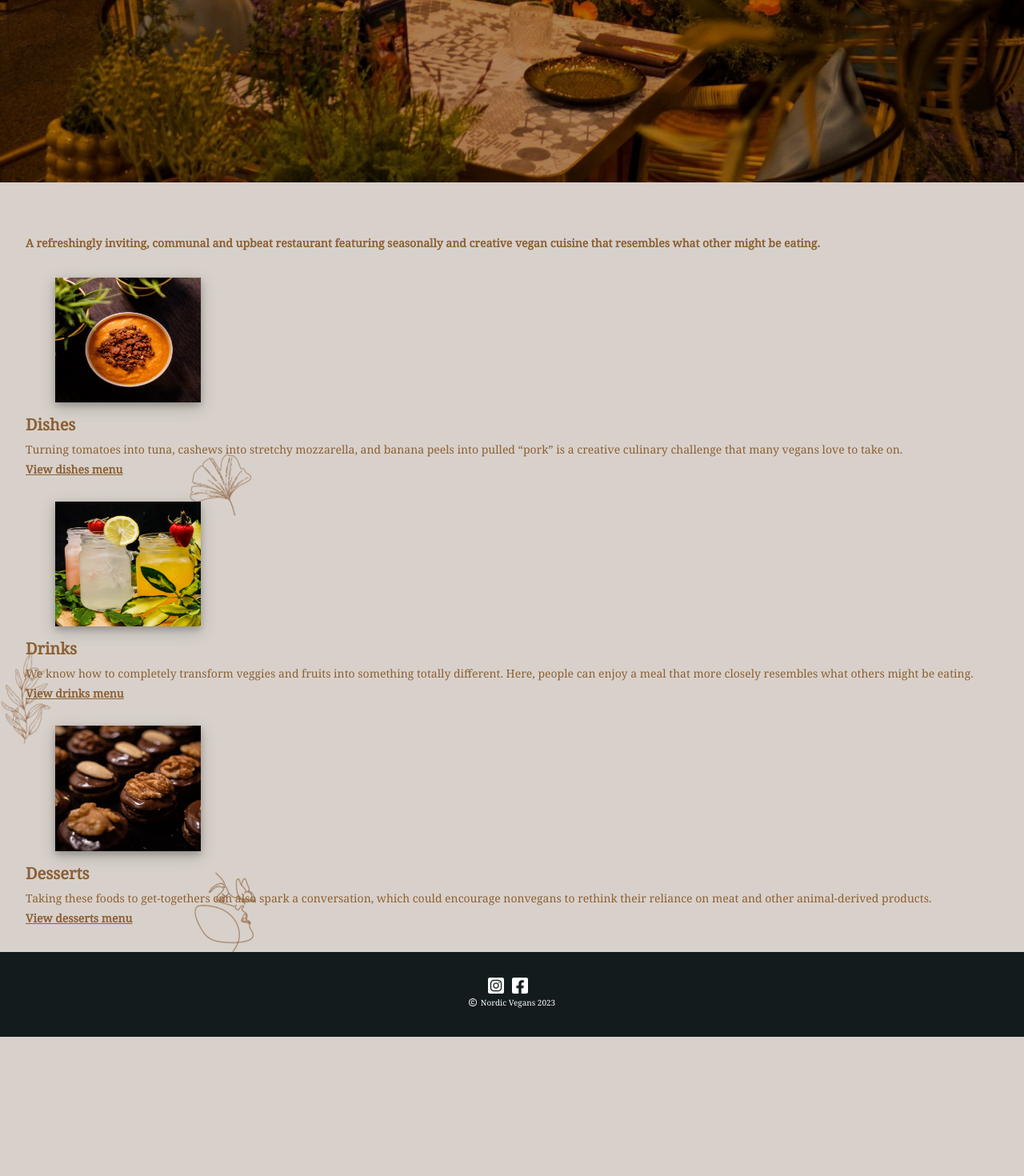
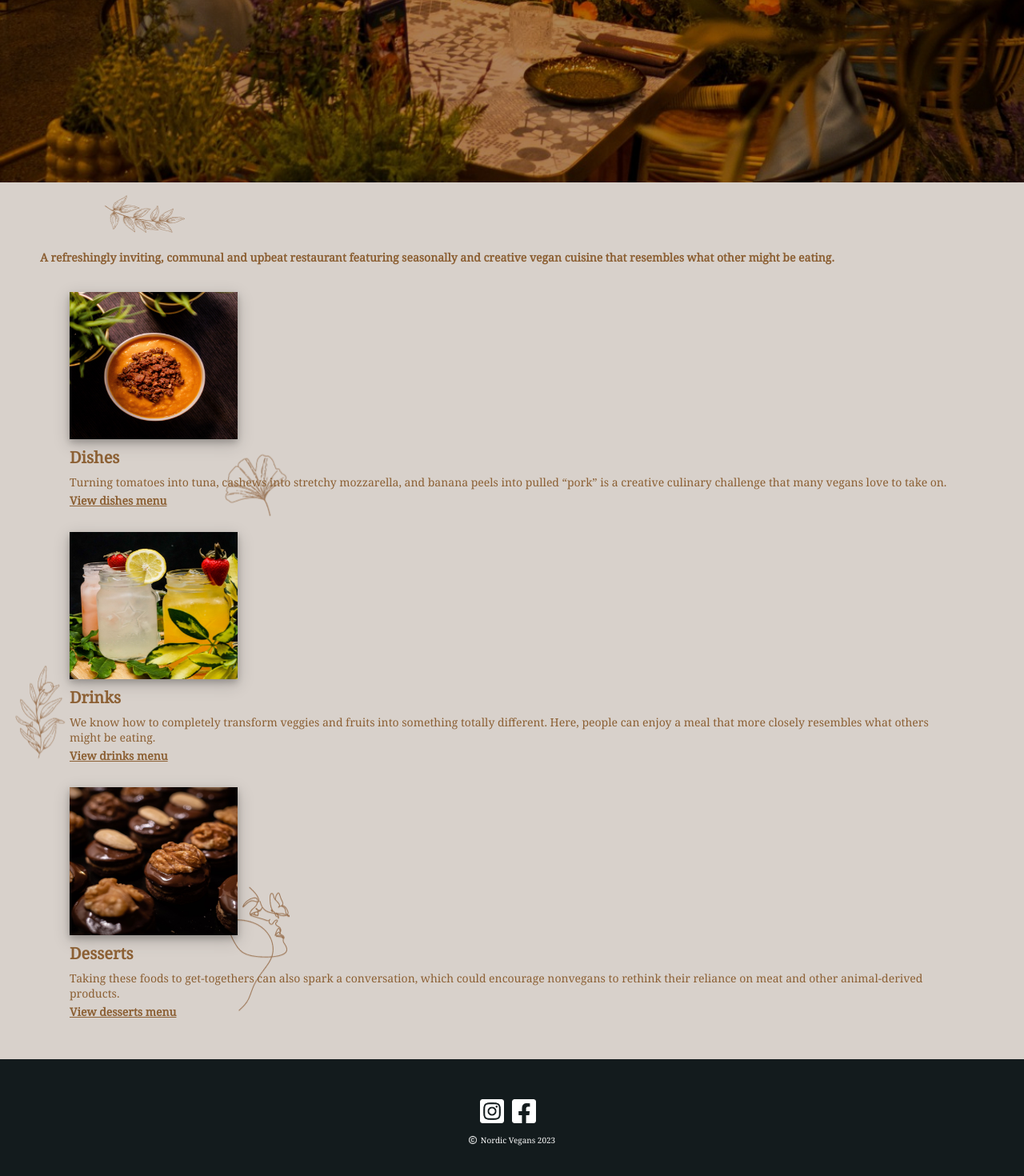
Before and after one commit to KatheRojasO/vegan-restaurant, a React (Create React App) app: page / in a window 1280 px wide. Shown: the part 572-2042 px from the top of the page at 80% size. Before the commit the page ends 1868 px from the top, so only its background shows below. Built offline with nearby package versions, Linux system fonts and the light colour scheme; a web font is replaced by a local one.

Commit message:
create main page media queries for mobile

```diff
--- a/src/components/Header.jsx
+++ b/src/components/Header.jsx
@@ -1,6 +1,5 @@
 import React, { useEffect, useState } from "react";
-import {Link as ScrollLink} from 'react-scroll';
-import {Link as ReactLink} from "react-router-dom";
+import {Link} from "react-router-dom";
 import img from "../assets/img/logo-mobile.png";
 import data from "../jsonFiles/navbar.json";
 
@@ -8,7 +7,7 @@ export default function Header() {
 
   const items = data.map((item) => (
     <li className="nav-item" key={item.id}>
-      <ReactLink to={item.href}>{item.text}</ReactLink>
+      <Link to={item.href}>{item.text}</Link>
     </li>
   ));
 
@@ -24,9 +23,9 @@ export default function Header() {
 
   return (
     <nav className={`nav ${ small ? "small" : ""}`}>
-      <ScrollLink to='hero'>
+      <Link to='/'>
         <img src={img} alt="NV-logo"></img>
-      </ScrollLink>
+      </Link>
       <ul className="menu">{items}</ul>
     </nav>
   );
--- a/src/css/base/variables.css
+++ b/src/css/base/variables.css
@@ -15,3 +15,11 @@
 }
 
 /* Media queries */
+
+/* Mobile M */
+@media screen and (min-width: 375px) {
+  :root {
+    --space-big: 50px;
+  }
+
+}
--- a/src/css/components/Footer.css
+++ b/src/css/components/Footer.css
@@ -25,3 +25,16 @@
     color: white;
     margin-left: 5px;
 }
+
+/* Mobile M */
+@media screen and (min-width: 375px) {
+    .social-media img {
+        width: 30px;
+        height: 30px;
+        margin-right: 10px;
+    }
+
+    .copy-right {
+        margin-top: 10px;
+    }
+  }
--- a/src/css/components/Header.css
+++ b/src/css/components/Header.css
@@ -38,3 +38,16 @@ ul.menu {
   border-bottom: 1px solid;
   color: var(--gray);
 }
+
+/* Mobile M */
+
+@media screen and (min-width: 375px) {
+  nav {
+    justify-content: space-between;
+  }
+
+  ul.menu {
+    margin: 0 var(--space-medium) 0 0;
+  }
+
+}
--- a/src/css/components/MainPage.css
+++ b/src/css/components/MainPage.css
@@ -10,7 +10,7 @@
   list-style-type: none;
 }
 
-.menu-option > a{
+.menu-option > a {
   color: var(--brown);
 }
 
@@ -21,9 +21,7 @@
 
 .item1 {
   position: absolute;
-    top: 65%;
-    left: 60%;
-    transform: translate(-80%, 365%);
+  transform: translate(80%, -50%);
   z-index: -1;
 }
 
@@ -44,3 +42,53 @@
   transform: translate(269%, 505%);
   z-index: -1;
 }
+
+/* Mobile M */
+@media screen and (min-width: 375px) {
+  .option-img {
+    width: 190px;
+    height: 164.24px;
+  }
+
+  .item1 {
+    transform: translate(80%, -70%);
+  }
+
+  .item2 {
+    transform: translate(260%, 320%);
+  }
+
+  .item4 {
+    transform: translate(300%, 505%);
+  }
+}
+
+/* Mobile L */
+@media screen and (min-width: 425px) {
+  .option-img {
+    width: 210px;
+    height: 184.24px;
+  }
+
+  .menu-option {
+    display: flex;
+    flex-direction: column;
+    align-items: baseline;
+  }
+
+  .menu-option > p{
+    padding-right: 70px;
+  }
+
+  .item1 {
+    transform: translate(80%, -70%);
+  }
+
+  .item2 {
+    transform: translate(260%, 320%);
+  }
+
+  .item4 {
+    transform: translate(300%, 505%);
+  }
+}
--- a/src/pages/Contact.jsx
+++ b/src/pages/Contact.jsx
@@ -1,14 +1,17 @@
+import React from "react";
 import Header from "../components/Header";
 import Form from "../components/Form"
 import Footer from "../components/Footer";
 import data from "../jsonFiles/contact.json";
+import img1 from "../assets/img/background-image-1.png";
 
 export default function Contact() {
 
   const items = data.map((item) => (
     <div className="container">
       <div className="contact-info">
-        <img className="owner" src={item.image} alt={item.alt}></img>
+        <img className="owner" src={item.image} alt={item.alt}/>
+        <img className="bg-img" src={img1} alt="bg-1"/>
         <h2>Opening Times</h2>
         <p>{item.times}</p>
         <h2>Book a table</h2>
```
Also changed, not shown: src/css/base/layout.css (line endings or trailing spaces), src/css/pages/Contact.css (line endings or trailing spaces). Lines whose indentation alone changed are shown as unchanged.
